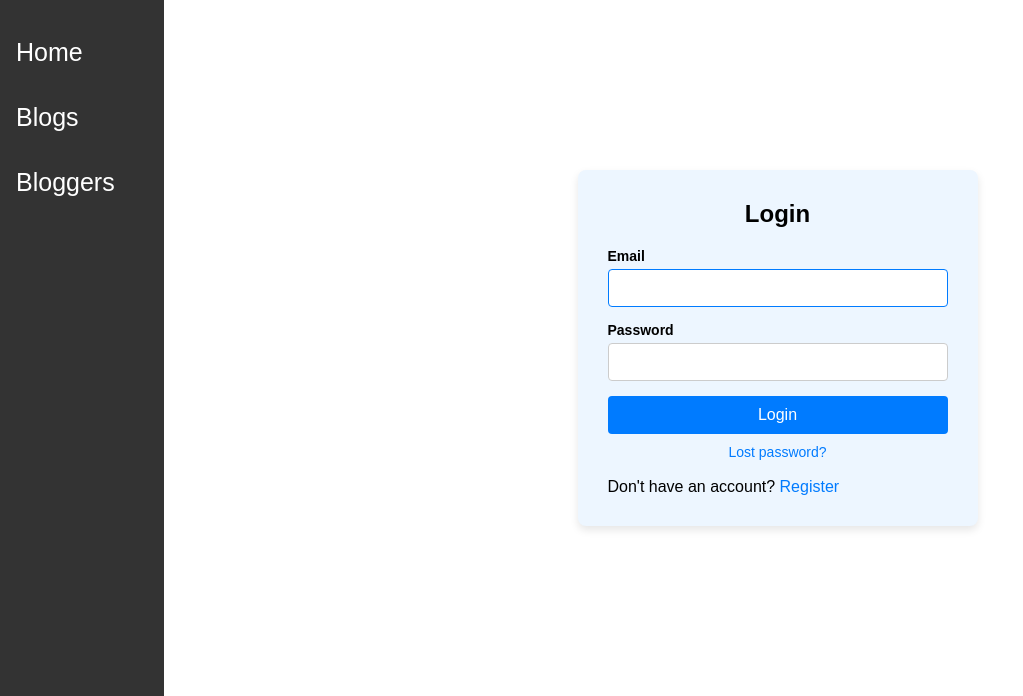
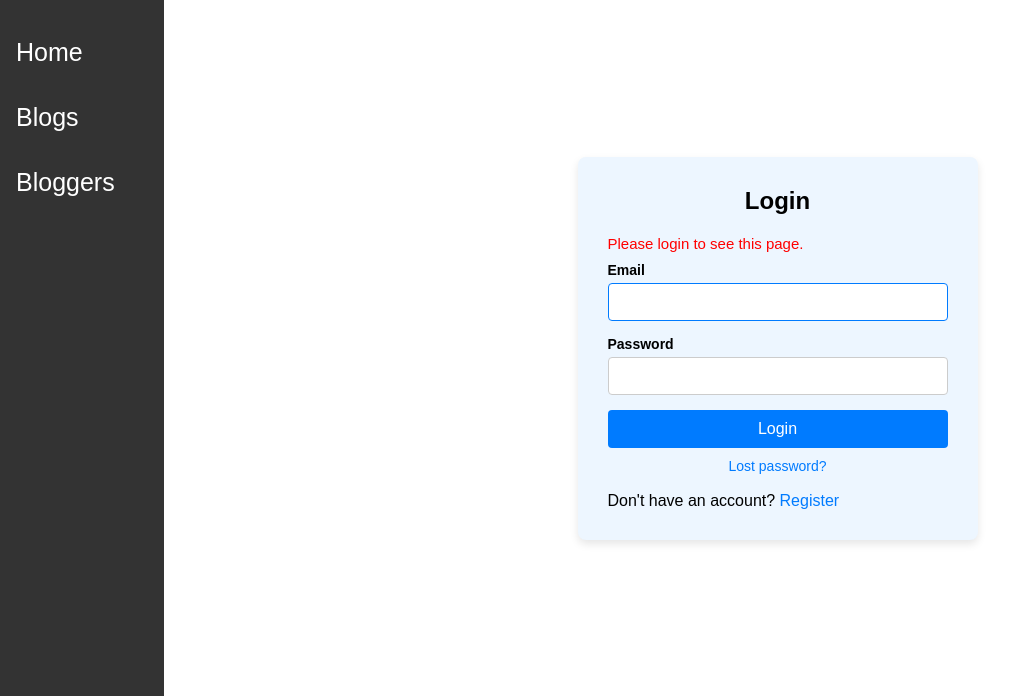
Before and after one commit to nemishv377/django_blog_app, a Django app: page /accounts/login/?next=/blog/new/ in a window 1280 px wide. Shown: the part 104-800 px from the top of the page, without its empty margins (0-1023 px from the left). Run offline with Django 5.2, Linux system fonts and the light colour scheme; some libraries are stand-ins or nearby versions.

Commit message:
Refactor the code

```diff
--- a/accounts/views.py
+++ b/accounts/views.py
@@ -1,11 +1,10 @@
 from django.shortcuts import render, redirect, get_object_or_404
 from .forms import AuthorSignupForm
-from django.contrib.auth import login, logout
+from django.contrib.auth import login, logout, authenticate
 from blog.models import Blog
 from .models import Author
 from django.contrib.auth.decorators import login_required
 from django.contrib import messages
-from django.contrib.auth import authenticate, login
 from django.contrib.auth.forms import AuthenticationForm
 
 # Create your views here.
@@ -15,6 +14,9 @@ def custom_login_view(request):
   if request.user.is_authenticated:
     return redirect('home')
 
+  next_url = request.GET.get('next') or request.POST.get('next')
+  next_url = 'home' if next_url is None else next_url
+
   if request.method == 'POST':
     form = AuthenticationForm(request, data=request.POST)
 
@@ -22,12 +24,12 @@ def custom_login_view(request):
       user = form.get_user()
       login(request, user)
       messages.success(request, 'You have successfully logged in!')
-      return redirect('home')
+      return redirect(next_url) if next_url else redirect('home')
 
   else:
     form = AuthenticationForm()
 
-  return render(request, 'registration/login.html', {'form': form})
+  return render(request, 'registration/login.html', {'form': form, 'next_url': next_url})
 
 
 def signup(request):
--- a/blog/urls.py
+++ b/blog/urls.py
@@ -5,7 +5,7 @@ urlpatterns = [
     path('blogs/', views.blogs_list, name='blogs_list'),
     path('<int:id>/', views.blog_detail, name='blog_detail'),
     path('bloggers/', views.bloggers_list, name='bloggers_list'),
-    path('bloggers/<int:id>/', views.blogger_detail, name='blogger_detail'),
+    path('blogger/<int:id>/', views.blogger_detail, name='blogger_detail'),
     path('new/', views.new_blog, name='new_blog'),
     path('<int:blog_id>/create/', views.create_comment, name='create_comment'),
 ]
--- a/static/css/accounts/login.css
+++ b/static/css/accounts/login.css
@@ -72,8 +72,8 @@ button[type="submit"]:hover {
 
 .error-message {
   color: red;
-  font-size: 12px;
-  margin-top: 5px;
+  font-size: 15px;
+  margin: 5px 0px 10px 0px;
 }
 
 .forgot-password {
--- a/templates/registration/login.html
+++ b/templates/registration/login.html
@@ -16,12 +16,12 @@
       <p>Your username and password didn't match. Please try again.</p>
     </div>
     {% endif %}
-      {% if next %}
+    {% if next_url %}
     {% if user.is_authenticated %}
     <div class="error-message">
       <p>Please login with an account that has access.</p>
     </div>
-        {% else %}
+    {% elif next_url != 'home' %}
     <div class="error-message">
       <p>Please login to see this page.</p>
     </div>
@@ -39,7 +39,7 @@
         {{ form.password }}
       </div>
       <button type="submit" class="btn-submit">Login</button>
-        <input type="hidden" name="next" value="{{ next }}">
+      <input type="hidden" name="next" value="{{ next_url }}">
     </form>
 
     <p><a href="{% url 'password_reset' %}" class="forgot-password">Lost password?</a></p>
```
Also changed, not shown: blog/views.py (+1 -6 lines). Lines whose indentation alone changed are shown as unchanged.
